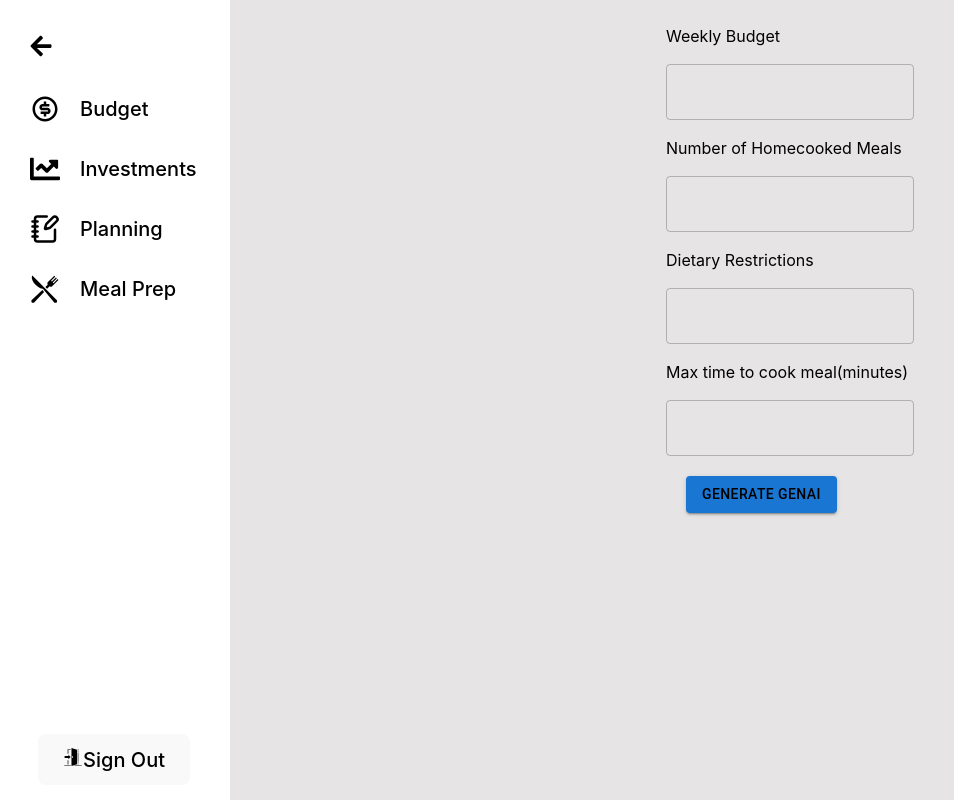
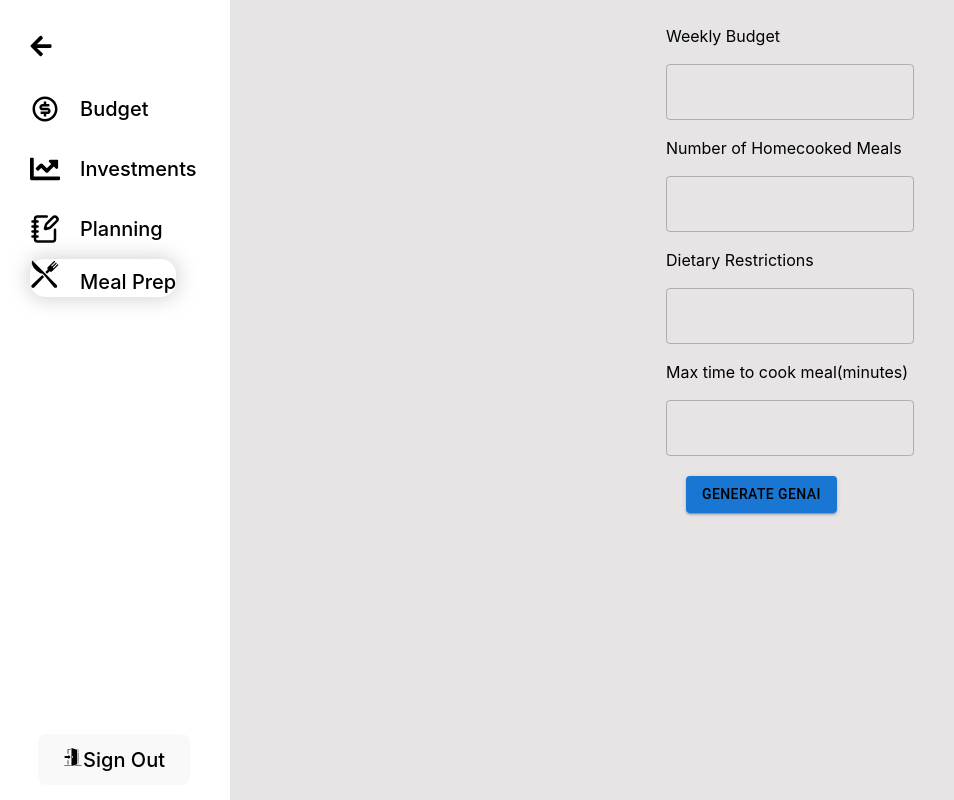
Before and after one commit to rcoppage/Hacklytics2025, a React (Vite) app in the folder my-financial-vite/: page /recipe in a window 1280 px wide. Shown: the whole page, without its empty margins (0-954 px from the left). Built offline with nearby package versions, Linux system fonts and the light colour scheme; no server answers.

Commit message:
Added highlight effect for the sideBar

```diff
--- a/my-financial-vite/src/components/Budget/Budget.jsx
+++ b/my-financial-vite/src/components/Budget/Budget.jsx
@@ -340,7 +340,7 @@ function Budget() {
   return (
     <div className="budget">
       <div>
-        <Sidebar isOpen={sidebarOpen} toggleSidebar={toggleSidebar} />
+        <Sidebar isOpen={sidebarOpen} toggleSidebar={toggleSidebar} labelSelected={1}/>
       </div>
       <div className={`content ${sidebarOpen ? 'expand' : 'collapse'}`}>
         <Card sx={{ mb: 3 }}>
--- a/my-financial-vite/src/components/GenAI/GenAI.jsx
+++ b/my-financial-vite/src/components/GenAI/GenAI.jsx
@@ -78,7 +78,7 @@ const GenAI = () => {
     return (
         <div className="genAI">
             <div>
-                <Sidebar isOpen={sidebarOpen} toggleSidebar={toggleSidebar} />
+                <Sidebar isOpen={sidebarOpen} toggleSidebar={toggleSidebar} labelSelected={4}/>
             </div>
             <div className={`content ${sidebarOpen ?   'expand' : 'collapse'}`}>
                 <Box component="form" noValidate sx={{ mt: 1}} onSubmit={handleSubmit}>
--- a/my-financial-vite/src/components/Planning/Planning.jsx
+++ b/my-financial-vite/src/components/Planning/Planning.jsx
@@ -64,7 +64,7 @@ function Planning() {
     return (
         <div className="planning-container">
             <div>
-                <Sidebar isOpen={sidebarOpen} toggleSidebar={toggleSidebar} />
+                <Sidebar isOpen={sidebarOpen} toggleSidebar={toggleSidebar} labelSelected={3}/>
             </div>
             <div className={`content ${sidebarOpen ?   'expand' : 'collapse'}`}>
                 <h1 className="planning-title">Investment Calculator</h1>
--- a/my-financial-vite/src/components/Sidebar/Sidebar.css
+++ b/my-financial-vite/src/components/Sidebar/Sidebar.css
@@ -66,3 +66,21 @@
     right: 40px;
     font-size: 20px;
 }
+
+.selected-sidebar-item {
+    border-radius: 15px;
+    position: relative;
+    box-shadow: 0 0 20px 2px rgba(192, 192, 192, 0.7);
+}
+
+.selected-sidebar-item .sidebar-icon {
+    color: black;
+    font-size: 30px;
+}
+
+.selected-sidebar-item .sidebar-text {
+    margin-left: 20px;
+    color: black;
+    font-size: 20px;
+    transition: width 0.3s ease;
+}
--- a/my-financial-vite/src/components/Sidebar/Sidebar.jsx
+++ b/my-financial-vite/src/components/Sidebar/Sidebar.jsx
@@ -11,7 +11,8 @@ import { auth } from "../../../common/firebase";
 import { useAuthState, useSignOut } from 'react-firebase-hooks/auth';
 
 
-const Sidebar = ({ isOpen, toggleSidebar }) => {
+const Sidebar = ({ isOpen, toggleSidebar, labelSelected}) => {
+    const three = 3
     const [signOut] = useSignOut(auth);
     const [user] = useAuthState(auth);
     const navigate = useNavigate();
@@ -23,6 +24,59 @@ const Sidebar = ({ isOpen, toggleSidebar }) => {
             navigate("/")
         }
     };
+    let label1 = <div className="sidebar-item">
+            <Link to="/budget">
+            <RiMoneyDollarCircleLine className="sidebar-icon" />
+                {isOpen && <span className="sidebar-text">Budget</span>}
+            </Link>
+        </div>
+    let label2 = <div className="sidebar-item">
+            <Link to="/investment">
+                <FaChartLine className="sidebar-icon" />
+                {isOpen && <span className="sidebar-text">Investments</span>}
+            </Link>
+        </div>
+    let label3 = <div className="sidebar-item">
+            <Link to="/planning">
+            <LuNotebookPen className="sidebar-icon" />
+                {isOpen && <span className="sidebar-text">Planning</span>}
+            </Link>
+        </div>
+    let label4 = <div className="sidebar-item">
+            <Link to="/recipe">
+            <GiKnifeFork className="sidebar-icon" />
+                {isOpen && <span className="sidebar-text">Meal Prep</span>}
+            </Link>
+        </div>
+    if (labelSelected==1){
+        label1 = <div className="selected-sidebar-item">
+                <Link to="/budget">
+                <RiMoneyDollarCircleLine className="sidebar-icon" />
+                    {isOpen && <span className="sidebar-text">Budget</span>}
+                </Link>
+            </div>
+    } else if(labelSelected==2){
+        label2 = <div className="selected-sidebar-item">
+            <Link to="/investment">
+                <FaChartLine className="sidebar-icon" />
+                {isOpen && <span className="sidebar-text">Investments</span>}
+            </Link>
+        </div>
+    }else if(labelSelected==3){
+        label3 = <div className="selected-sidebar-item">
+            <Link to="/planning">
+            <LuNotebookPen className="sidebar-icon" />
+                {isOpen && <span className="sidebar-text">Planning</span>}
+            </Link>
+        </div>
+    }else{
+         label4 = <div className="selected-sidebar-item">
+            <Link to="/recipe">
+            <GiKnifeFork className="sidebar-icon" />
+                {isOpen && <span className="sidebar-text">Meal Prep</span>}
+            </Link>
+        </div>
+    }
     return (
         <div className={`sidebar ${isOpen ? 'open' : 'closed'}`}>
             <div className="sidebar-title">
@@ -31,30 +85,10 @@ const Sidebar = ({ isOpen, toggleSidebar }) => {
                 </button>
             </div>
             <div className="sidebar-content">
-                <div className="sidebar-item">
-                    <Link to="/budget">
-                    <RiMoneyDollarCircleLine className="sidebar-icon" />
-                        {isOpen && <span className="sidebar-text">Budget</span>}
-                    </Link>
-                </div>
-                <div className="sidebar-item">
-                    <Link to="/investment">
-                        <FaChartLine className="sidebar-icon" />
-                        {isOpen && <span className="sidebar-text">Investments</span>}
-                    </Link>
-                </div>
-                <div className="sidebar-item">
-                    <Link to="/planning">
-                    <LuNotebookPen className="sidebar-icon" />
-                        {isOpen && <span className="sidebar-text">Planning</span>}
-                    </Link>
-                </div>
-                <div className="sidebar-item">
-                    <Link to="/recipe">
-                    <GiKnifeFork className="sidebar-icon" />
-                        {isOpen && <span className="sidebar-text">Meal Prep</span>}
-                    </Link>
-                </div>
+                <div> {label1} </div>
+                <div> {label2} </div>
+                <div> {label3} </div>
+                <div> {label4} </div>
                 <div className="signOut">
                     <button onClick={handleLogout}>
                         <GiExitDoor className="sidebar-icon" />
```
